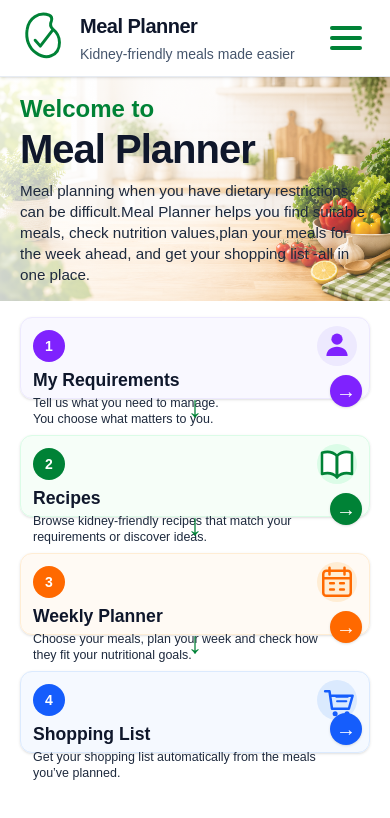
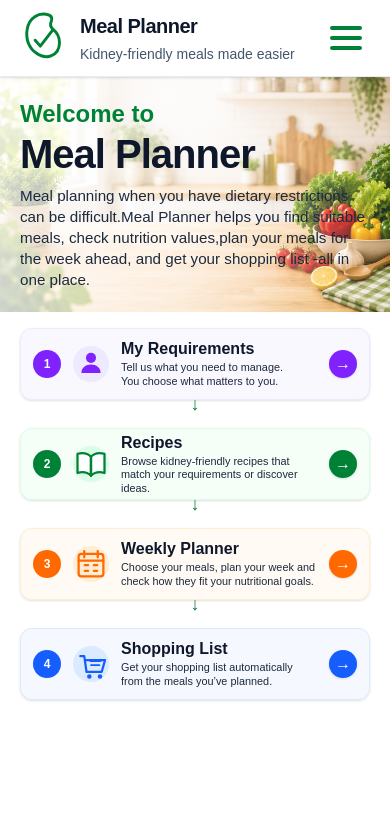
Before and after one commit to rj-jonesatlivedotcom/meal-planner, a Next.js app: page / in a window 390 px wide. Shown: the top 818 px of the page. Built offline with nearby package versions, Linux system fonts and the light colour scheme.

Commit message:
made buttons horizontal

```diff
--- a/app/page.tsx
+++ b/app/page.tsx
@@ -162,7 +162,7 @@ export default function Home() {
       >
         <div className="absolute inset-0 bg-gradient-to-r from-white/80 via-white/55 to-white/10 md:from-white/45 md:via-white/25 md:to-transparent" />
 
-        <div className="relative z-10 mx-auto flex min-h-[205px] max-w-[1400px] items-center px-5 py-4 sm:px-10 md:min-h-[295px] md:px-12 md:py-6 lg:px-16">
+        <div className="relative z-10 mx-auto flex min-h-[235px] max-w-[1400px] items-center px-5 py-4 sm:px-10 md:min-h-[295px] md:px-12 md:py-6 lg:px-16">
           <div className="w-full max-w-[700px]">
             <p className="text-2xl font-bold text-green-700 sm:text-3xl">
               Welcome to
@@ -192,37 +192,35 @@ export default function Home() {
             <div key={step.title} className="relative">
               <Link
                 href={step.href}
-                className={`group flex h-[82px] min-h-0 w-full flex-col rounded-xl border px-3 py-2 shadow-sm transition hover:-translate-y-0.5 hover:shadow-md sm:h-[90px] sm:px-4 md:h-full md:min-h-[225px] md:rounded-2xl md:px-5 md:py-6 lg:px-6 xl:min-h-[235px] ${step.cardClass}`}
+                className={`group flex h-[72px] w-full items-center gap-3 rounded-xl border px-3 py-2 shadow-sm transition hover:-translate-y-0.5 hover:shadow-md sm:h-[80px] sm:px-4 md:h-full md:min-h-[225px] md:items-stretch md:rounded-2xl md:px-5 md:py-6 lg:px-6 xl:min-h-[235px] ${step.cardClass}`}
               >
-                <div className="flex items-center justify-between">
                 <span
-                    className={`flex h-8 w-8 items-center justify-center rounded-full text-sm font-bold text-white ${step.numberClass}`}
+                  className={`flex h-7 w-7 shrink-0 items-center justify-center rounded-full text-xs font-bold text-white md:h-10 md:w-10 md:text-base ${step.numberClass}`}
                 >
                   {step.number}
                 </span>
 
                 <div
-                    className={`flex h-10 w-10 items-center justify-center rounded-full md:h-20 md:w-20 ${step.iconClass}`}
+                  className={`flex h-9 w-9 shrink-0 items-center justify-center rounded-full md:h-20 md:w-20 ${step.iconClass}`}
                 >
                   {step.icon}
                 </div>
-                </div>
 
-                <div className="mt-1 min-w-0 md:mt-4 md:flex-1">
-                  <h2 className="text-[1.1rem] font-bold leading-tight text-slate-900 md:text-[1.3rem] lg:text-[1.45rem]">
+                <div className="min-w-0 flex-1 md:mt-4">
+                  <h2 className="text-[1rem] font-bold leading-tight text-slate-900 md:text-[1.3rem] lg:text-[1.45rem]">
                     {step.title}
                   </h2>
 
-                  <p className="mt-1 max-w-[88%] text-[0.78rem] leading-tight text-slate-800 md:mt-2 md:max-w-none md:text-[0.9rem] lg:text-[0.95rem]">
+                  <p className="mt-0.5 text-[0.68rem] leading-tight text-slate-800 md:mt-2 md:text-[0.9rem] lg:text-[0.95rem]">
                     {step.description}
                   </p>
+                </div>
 
                 <div
-                    className={`absolute bottom-2 right-2 flex h-8 w-8 items-center justify-center rounded-full text-xl font-semibold leading-none text-white shadow-sm transition group-hover:translate-x-1 md:static md:mt-auto md:ml-auto md:h-10 md:w-10 md:text-2xl ${step.arrowClass}`}
+                  className={`flex h-7 w-7 shrink-0 items-center justify-center rounded-full text-base font-semibold leading-none text-white shadow-sm transition group-hover:translate-x-1 md:mt-auto md:h-10 md:w-10 md:text-2xl ${step.arrowClass}`}
                   aria-hidden="true"
                 >
                   →
-                  </div>
                 </div>
               </Link>
 
@@ -237,7 +235,7 @@ export default function Home() {
 
               {index < steps.length - 1 && (
                 <div
-                  className="flex h-4 items-center justify-center text-3xl font-bold leading-none text-green-700 sm:h-5 md:hidden"
+                  className="flex h-2 items-center justify-center text-lg font-bold leading-none text-green-700 md:hidden"
                   aria-hidden="true"
                 >
                   ↓
```
Lines whose indentation alone changed are shown as unchanged.
